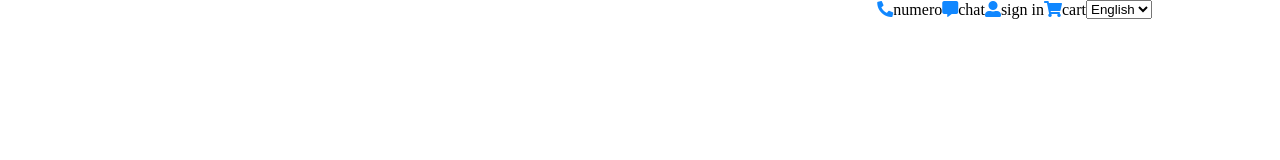
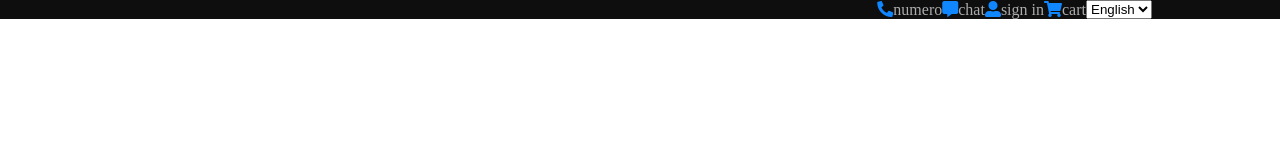
Before and after one commit to nicoalivernini/sass-painter, a website: page index.html in a window 1280 px wide. Drawn offline with Linux system fonts and the light colour scheme.

Commit message:
Sviluppo prima navbar

```diff
--- a/index.html
+++ b/index.html
@@ -9,7 +9,7 @@
   <link rel="stylesheet" href="assets/css/master.css">
 </head>
 <body>
-  <div class="container">
+  <div class="container fluid black">
     <div class="navbar">
       <div class="option-navbar">
         <div class="content-option-navbar">
--- a/partials/_common.scss
+++ b/partials/_common.scss
@@ -1,4 +1,12 @@
 .container {
   width: 80%;
   margin: 0 auto;
+    &.fluid {
+      width: 100%;
+      margin: 0 auto;
+      padding: 0 10%;
+    }
+    &.black {
+      background-color: $navbar-color;
+    }
 }
--- a/partials/_header.scss
+++ b/partials/_header.scss
@@ -5,6 +5,7 @@
         @include flex-end;
         list-style: none;
         li{
+          color: $text-icon-color;
           i {
             color: $icon-color;
           }
--- a/partials/_variables.scss
+++ b/partials/_variables.scss
@@ -1 +1,3 @@
 $icon-color: rgb(16, 135, 255);
+$navbar-color: rgb(14, 14, 14);
+$text-icon-color: rgb(172, 172, 172);
```
Also changed, not shown: assets/css/master.css.
